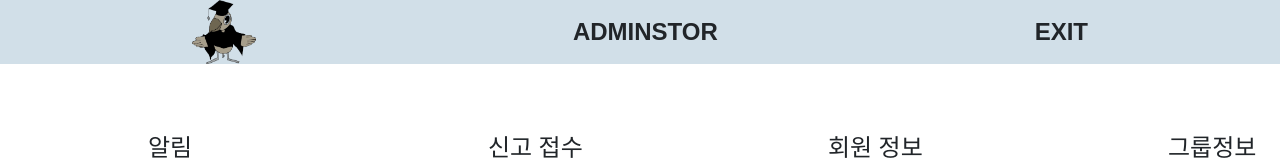
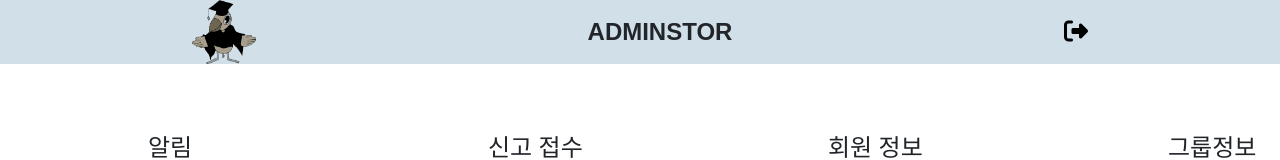
Before and after one commit to junhodo/UntactSchool, a React (Create React App) app in the folder FE/admin/: page /admin in a window 1280 px wide. Shown: the top 160 px of the page. Built offline with nearby package versions, Linux system fonts and the light colour scheme; the HTML template or start-up script is replaced by a standard one.

Commit message:
[ADD] Font awesome 적용 -font awesome 이 적용되는지 확인

```diff
--- a/FE/admin/public/index.html
+++ b/FE/admin/public/index.html
@@ -1,6 +1,7 @@
 <!DOCTYPE html>
 <html lang="en">
   <head>
+    <script src="https://kit.fontawesome.com/9235f18445.js" crossorigin="anonymous"></script>
     <meta charset="utf-8" />
     <meta name="viewport" content="width=device-width, initial-scale=1" />
     <meta name="theme-color" content="#000000" />
--- a/FE/admin/src/component/Header.js
+++ b/FE/admin/src/component/Header.js
@@ -1,5 +1,6 @@
 import React from 'react';
 import '../css/Header.css';
+import { Link } from 'react-router-dom';
 import KitMascot from '../static/KitMascot.jpg';
 
 const Header = () => {
@@ -7,7 +8,9 @@ const Header = () => {
     <div className="header">
       <img src={KitMascot} alt="KIT's mascot crow" />
       <span>ADMINSTOR</span>
-      <span>EXIT</span>
+      <Link to="/">
+        <i className="fas fa-sign-out-alt" />
+      </Link>
     </div>
   );
 };
--- a/FE/admin/src/css/Header.css
+++ b/FE/admin/src/css/Header.css
@@ -17,3 +17,11 @@
   width: 64px;
   height: 64px;
 }
+
+i {
+  color: black;
+}
+
+i:hover {
+  color: gray
+}
--- a/FE/admin/src/css/Notification.css
+++ b/FE/admin/src/css/Notification.css
@@ -1,4 +1,5 @@
 .notificationContent {
+  width: auto;
   margin: 4px;
   margin-top: 0;
   padding: 2px;
```
